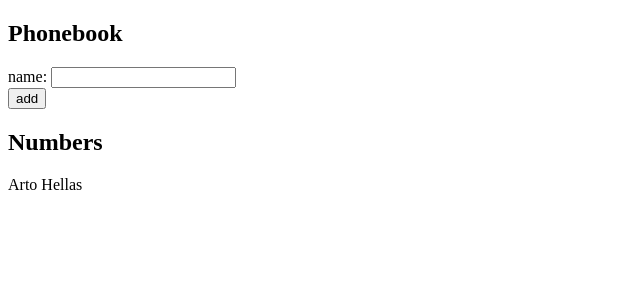
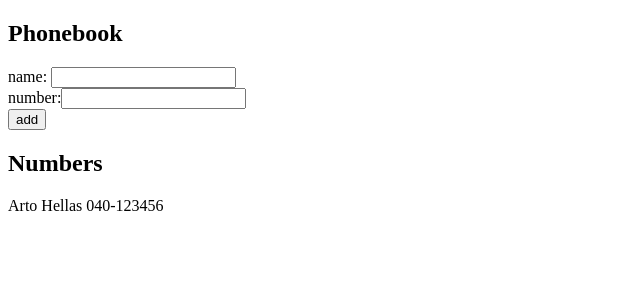
Before and after one commit to Maaloul-Khalil-M/fullstackopen-M-submissions, a React (Vite) app in the folder part2/phonebook/: page / in a window 1280 px wide. Shown: the top 300 px of the page, without its empty margins (0-640 px from the left). Built offline with nearby package versions, Linux system fonts and the light colour scheme.

Commit message:
exercice 2.8

```diff
--- a/part2/phonebook/src/App.jsx
+++ b/part2/phonebook/src/App.jsx
@@ -2,22 +2,32 @@ import { nanoid } from "nanoid";
 import { useState } from "react";
 
 const App = () => {
-  const [persons, setPersons] = useState([{ name: "Arto Hellas" }]);
+  const [persons, setPersons] = useState([
+    { name: "Arto Hellas", number: "040-123456", id: 1 },
+  ]);
   const [newName, setNewName] = useState("");
+  const [newNumber, setNewNumber] = useState("");
 
   const nameHandler = (event) => {
     setNewName(event.target.value);
   };
 
+  const numberHandler = (event) => {
+    setNewNumber(event.target.value);
+  };
+
   const addPerson = (event) => {
     event.preventDefault();
-    const nameToAdd = { name: newName };
+    const personToAdd = { name: newName, number: newNumber, id: nanoid() };
 
-    if (verifyDupName(persons, nameToAdd)) {
+    if (verifyDupName(persons, personToAdd)) {
       alert(`${newName} is already added to phonebook`);
+    } else if (verifyDupNumber(persons, personToAdd)) {
+      alert(`${newNumber} is already added to phonebook`);
     } else {
-      setPersons((prevPersons) => [...prevPersons, nameToAdd]);
+      setPersons((prevPersons) => [...prevPersons, personToAdd]);
       setNewName("");
+      setNewNumber("");
     }
   };
 
@@ -25,6 +35,10 @@ const App = () => {
     return arr.some(
       (item) => item.name.toUpperCase() === newItem.name.toUpperCase(),
     );
+  };
+
+  const verifyDupNumber = (arr, newItem) => {
+    return arr.some((item) => item.number === newItem.number);
   };
 
   return (
@@ -35,12 +49,18 @@ const App = () => {
           name: <input value={newName} onChange={nameHandler} />
         </div>
         <div>
+          number:
+          <input type="tel" value={newNumber} onChange={numberHandler} />
+        </div>
+        <div>
           <button type="submit">add</button>
         </div>
       </form>
       <h2>Numbers</h2>
       {persons.map((person) => (
-        <div key={nanoid()}>{person.name}</div>
+        <div key={person.id}>
+          {person.name} {person.number}
+        </div>
       ))}
     </div>
   );
```
